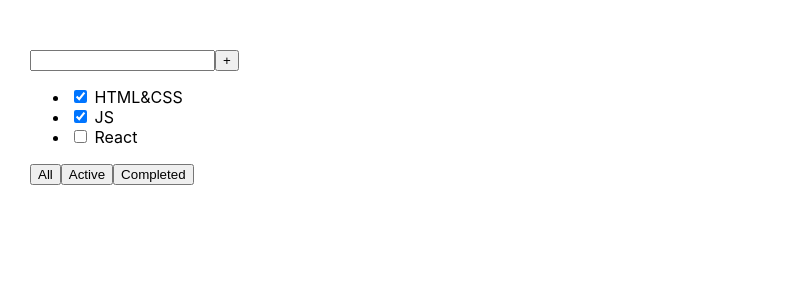
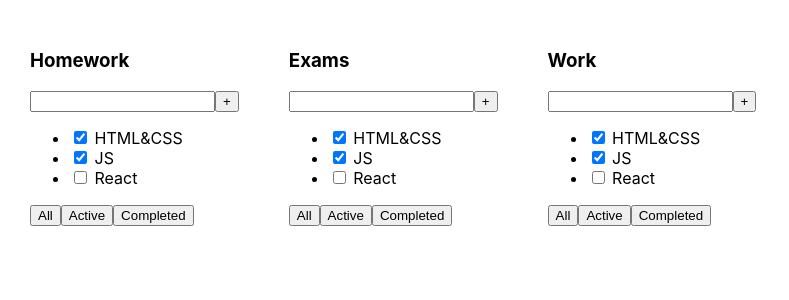
Before and after one commit to antonsadovskiy/todolist, a React (Create React App) app: page / in a window 1280 px wide. Shown: the top 300 px of the page, without its empty margins (0-789 px from the left). Built offline with nearby package versions, Linux system fonts and the light colour scheme.

Commit message:
add title for each todolist

```diff
--- a/src/App.tsx
+++ b/src/App.tsx
@@ -5,7 +5,9 @@
 const App = () => {
     return (
         <div className="App">
-            <TodoList/>
+            <TodoList title={"Homework"}/>
+            <TodoList title={"Exams"}/>
+            <TodoList title={"Work"}/>
         </div>
     );
 }
```
